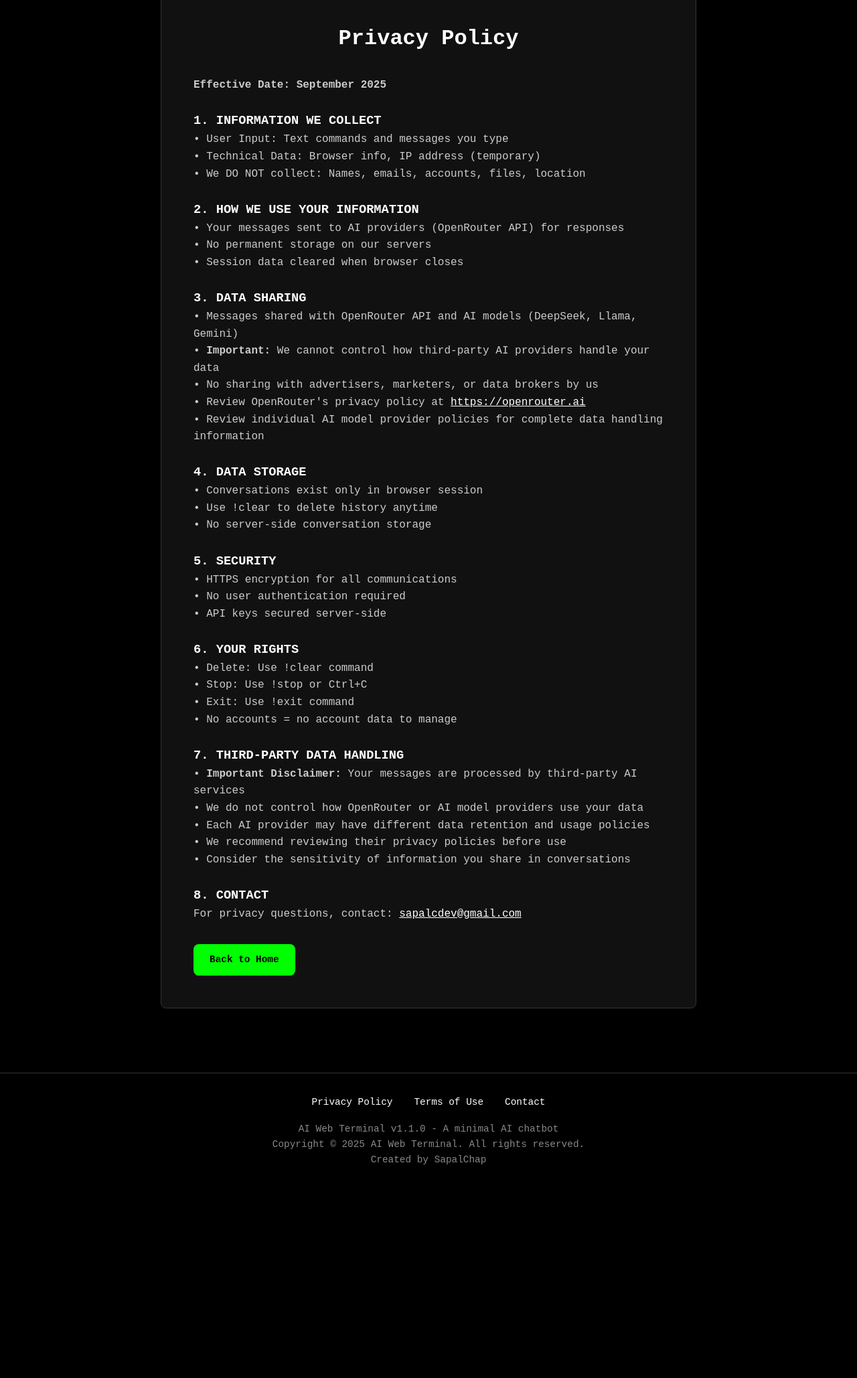
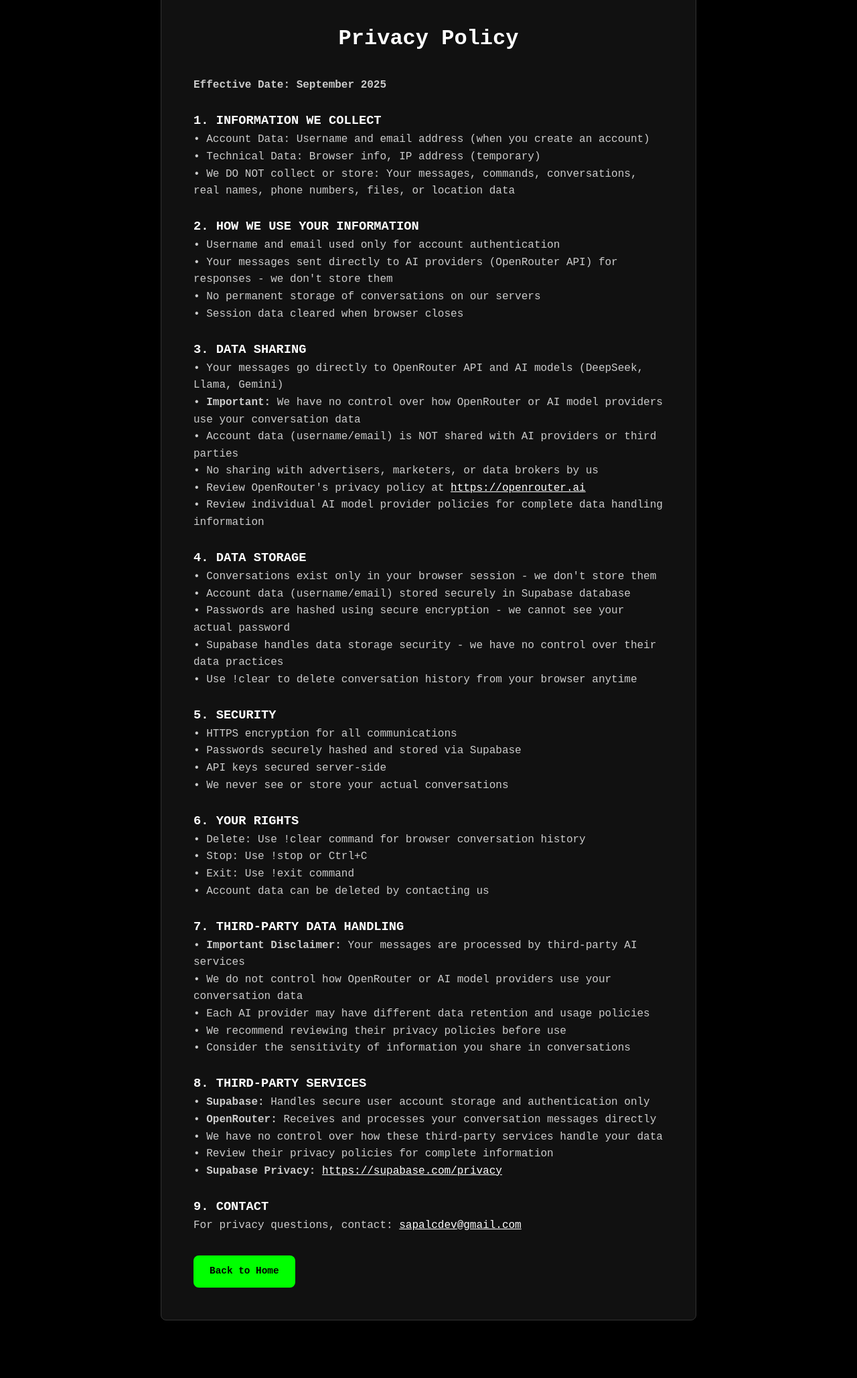
Before and after one commit to SapalChap/AiWebTerminal, a Flask app: page /privacy in a window 1280 px wide. Shown: the part 193-2251 px from the top of the page at 67% size. Before the commit the page ends 1932 px from the top, so only its background shows below. Run offline with Flask 3, Linux system fonts and the light colour scheme.

```diff
--- a/templates/marketing_home.html
+++ b/templates/marketing_home.html
@@ -614,46 +614,58 @@
                             <p><strong>Effective Date: September 2025</strong></p>
                             <br>
                             <h3 style="color: #ffffff;">1. INFORMATION WE COLLECT</h3>
-                            <p>• User Input: Text commands and messages you type</p>
+                            <p>• Account Data: Username and email address (when you create an account)</p>
                             <p>• Technical Data: Browser info, IP address (temporary)</p>
-                            <p>• We DO NOT collect: Names, emails, accounts, files, location</p>
+                            <p>• We DO NOT collect or store: Your messages, commands, conversations, real names, phone numbers, files, or location data</p>
                             <br>
                             <h3 style="color: #ffffff;">2. HOW WE USE YOUR INFORMATION</h3>
-                            <p>• Your messages sent to AI providers (OpenRouter API) for responses</p>
-                            <p>• No permanent storage on our servers</p>
+                            <p>• Username and email used only for account authentication</p>
+                            <p>• Your messages sent directly to AI providers (OpenRouter API) for responses - we don't store them</p>
+                            <p>• No permanent storage of conversations on our servers</p>
                             <p>• Session data cleared when browser closes</p>
                             <br>
                             <h3 style="color: #ffffff;">3. DATA SHARING</h3>
-                            <p>• Messages shared with OpenRouter API and AI models (DeepSeek, Llama, Gemini)</p>
-                            <p>• <strong>Important:</strong> We cannot control how third-party AI providers handle your data</p>
+                            <p>• Your messages go directly to OpenRouter API and AI models (DeepSeek, Llama, Gemini)</p>
+                            <p>• <strong>Important:</strong> We have no control over how OpenRouter or AI model providers use your conversation data</p>
+                            <p>• Account data (username/email) is NOT shared with AI providers or third parties</p>
                             <p>• No sharing with advertisers, marketers, or data brokers by us</p>
                             <p>• Review OpenRouter's privacy policy at <a href="https://openrouter.ai" style="color: #ffffff;">https://openrouter.ai</a></p>
                             <p>• Review individual AI model provider policies for complete data handling information</p>
                             <br>
                             <h3 style="color: #ffffff;">4. DATA STORAGE</h3>
-                            <p>• Conversations exist only in browser session</p>
-                            <p>• Use !clear to delete history anytime</p>
-                            <p>• No server-side conversation storage</p>
+                            <p>• Conversations exist only in your browser session - we don't store them</p>
+                            <p>• Account data (username/email) stored securely in Supabase database</p>
+                            <p>• Passwords are hashed using secure encryption - we cannot see your actual password</p>
+                            <p>• Supabase handles data storage security - we have no control over their data practices</p>
+                            <p>• Use !clear to delete conversation history from your browser anytime</p>
                             <br>
                             <h3 style="color: #ffffff;">5. SECURITY</h3>
                             <p>• HTTPS encryption for all communications</p>
-                            <p>• No user authentication required</p>
+                            <p>• Passwords securely hashed and stored via Supabase</p>
                             <p>• API keys secured server-side</p>
+                            <p>• We never see or store your actual conversations</p>
                             <br>
                             <h3 style="color: #ffffff;">6. YOUR RIGHTS</h3>
-                            <p>• Delete: Use !clear command</p>
+                            <p>• Delete: Use !clear command for browser conversation history</p>
                             <p>• Stop: Use !stop or Ctrl+C</p>
                             <p>• Exit: Use !exit command</p>
-                            <p>• No accounts = no account data to manage</p>
+                            <p>• Account data can be deleted by contacting us</p>
                             <br>
                             <h3 style="color: #ffffff;">7. THIRD-PARTY DATA HANDLING</h3>
                             <p>• <strong>Important Disclaimer:</strong> Your messages are processed by third-party AI services</p>
-                            <p>• We do not control how OpenRouter or AI model providers use your data</p>
+                            <p>• We do not control how OpenRouter or AI model providers use your conversation data</p>
                             <p>• Each AI provider may have different data retention and usage policies</p>
                             <p>• We recommend reviewing their privacy policies before use</p>
                             <p>• Consider the sensitivity of information you share in conversations</p>
                             <br>
-                            <h3 style="color: #ffffff;">8. CONTACT</h3>
+                            <h3 style="color: #ffffff;">8. THIRD-PARTY SERVICES</h3>
+                            <p>• <strong>Supabase:</strong> Handles secure user account storage and authentication only</p>
+                            <p>• <strong>OpenRouter:</strong> Receives and processes your conversation messages directly</p>
+                            <p>• We have no control over how these third-party services handle your data</p>
+                            <p>• Review their privacy policies for complete information</p>
+                            <p>• <strong>Supabase Privacy:</strong> <a href="https://supabase.com/privacy" style="color: #ffffff;">https://supabase.com/privacy</a></p>
+                            <br>
+                            <h3 style="color: #ffffff;">9. CONTACT</h3>
                             <p>For privacy questions, contact: <a href="mailto:sapalcdev@gmail.com" style="color: #ffffff;">sapalcdev@gmail.com</a></p>
                         </div>
                         <a class="btn btn-primary" href="{{ url_for('marketing_home') }}" style="margin-top: 2rem; text-decoration: none; display: inline-block;">Back to Home</a>
```
Also changed, not shown: templates/index.html (+34 -13 lines).
